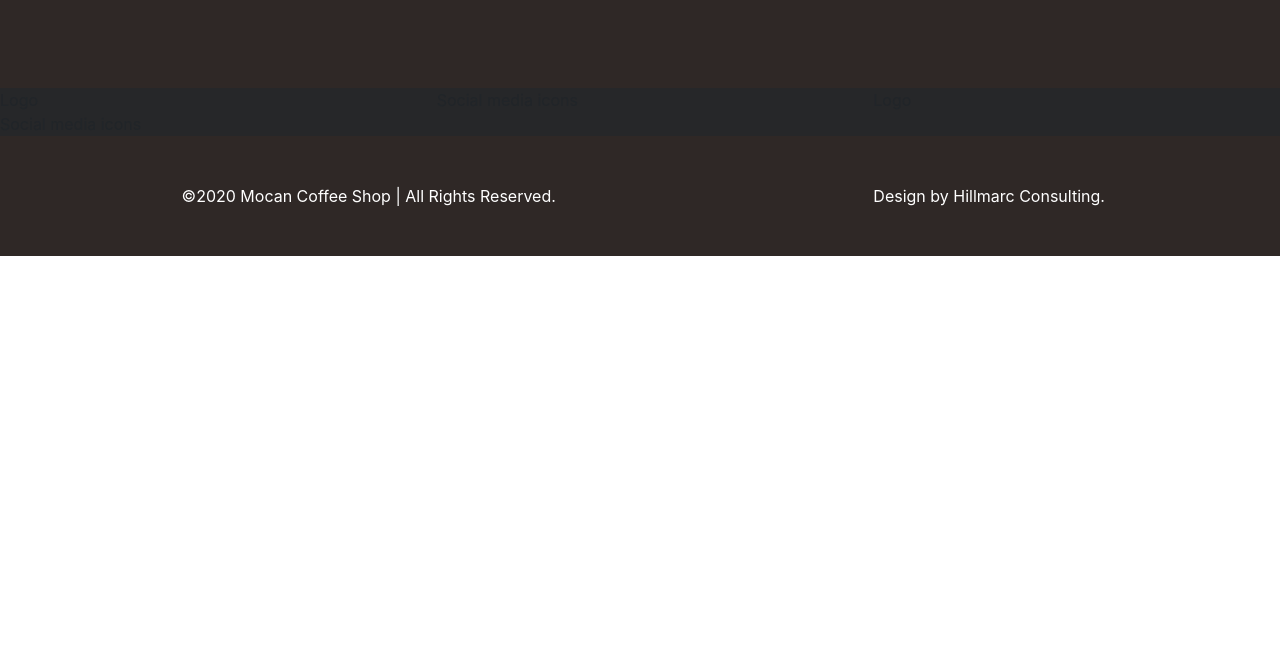
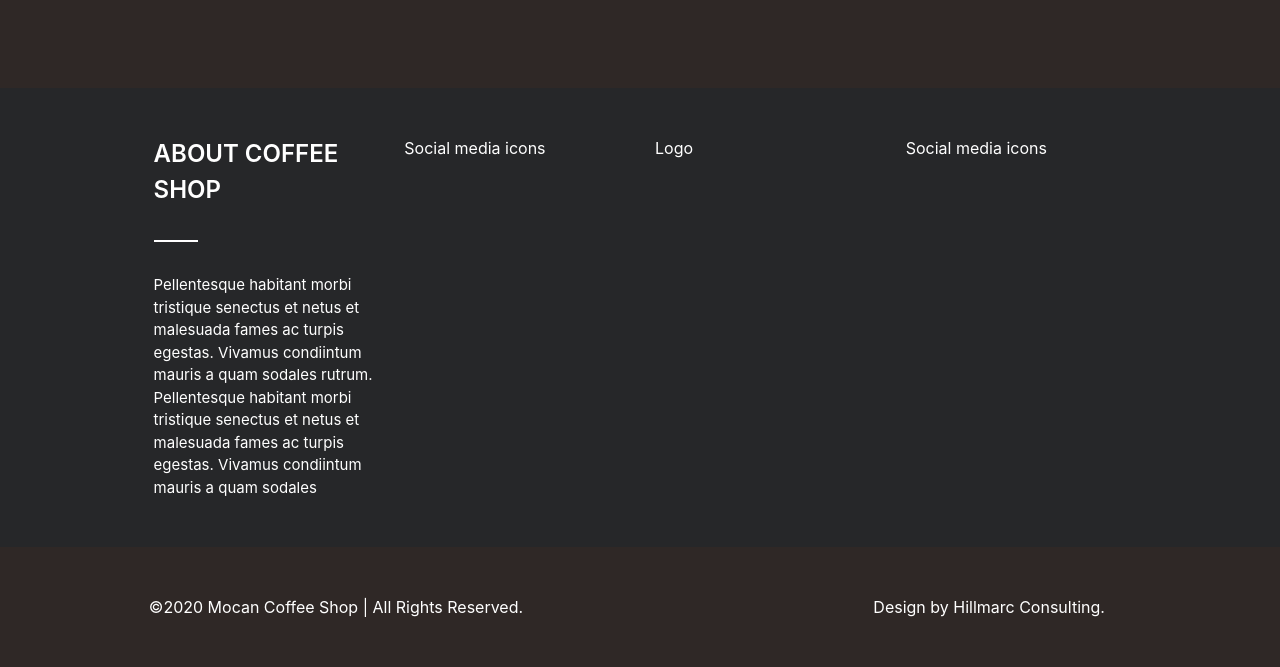
Before and after one commit to cyborgEneki/mocan-coffee, a plain HTML site: page index.html in a window 1280 px wide. Shown: the part 1061-1728 px from the top of the page. Before the commit the page ends 1448 px from the top, so only its background shows below. Drawn offline with nearby package versions, Linux system fonts and the light colour scheme.

Commit message:
Add first of four footer text areas

```diff
--- a/partials/footer.html
+++ b/partials/footer.html
@@ -43,17 +43,25 @@
             </div>
         </div>
     </div>
-    <div class="row footer-middle">
-        <div class="col-md-4">
+    <div class="row footer-middle pt-5 pb-5">
+        <div class="col-md-3">
+            <div class="footer-middle-heading">About coffee shop</div>
+            <div class="footer-text-divider"></div>
+            <div class="footer-body">Pellentesque habitant morbi tristique senectus et netus et malesuada fames ac turpis egestas. Vivamus
+                condiintum mauris
+                a quam sodales rutrum.
+
+                Pellentesque habitant morbi tristique senectus et netus et malesuada fames ac turpis egestas. Vivamus
+                condiintum mauris
+                a quam sodales</div>
+        </div>
+        <div class="col-md-3">
+            Social media icons
+        </div>
+        <div class="col-md-3">
             Logo
         </div>
-        <div class="col-md-4">
-            Social media icons
-        </div>
-        <div class="col-md-4">
-            Logo
-        </div>
-        <div class="col-md-4">
+        <div class="col-md-3">
             Social media icons
         </div>
     </div>
--- a/styles.css
+++ b/styles.css
@@ -18,6 +18,9 @@
 
 .footer-middle {
 	background-color: #262729;
+	color: white;
+	padding-left: 12%;
+	padding-right: 12%;
 }
 
 .footer-bottom {
@@ -28,17 +31,34 @@
 	width: auto;
 	height: 24%;
 	position: relative;
-    right: 18%;
+	right: 22.3%;
 }
 
-.footer-bottom-left-section{
-	padding-left: 15%;
+.footer-bottom-left-section {
+	padding-left: 12.5%;
 }
 
 .footer-logo {
 	width: 100%;
 	height: 100%;
 	object-fit: contain;
+}
+
+.footer-middle-heading {
+	font-weight: 600;
+	text-transform: uppercase;
+	font-size: 1.5rem;
+}
+
+.footer-text-divider {
+	border-bottom: white solid 2px;
+    width: 20%;
+    margin-top: 2rem;
+    margin-bottom: 2rem;
+}
+
+.footer-body {
+	font-size: 15px;
 }
 
 
```
